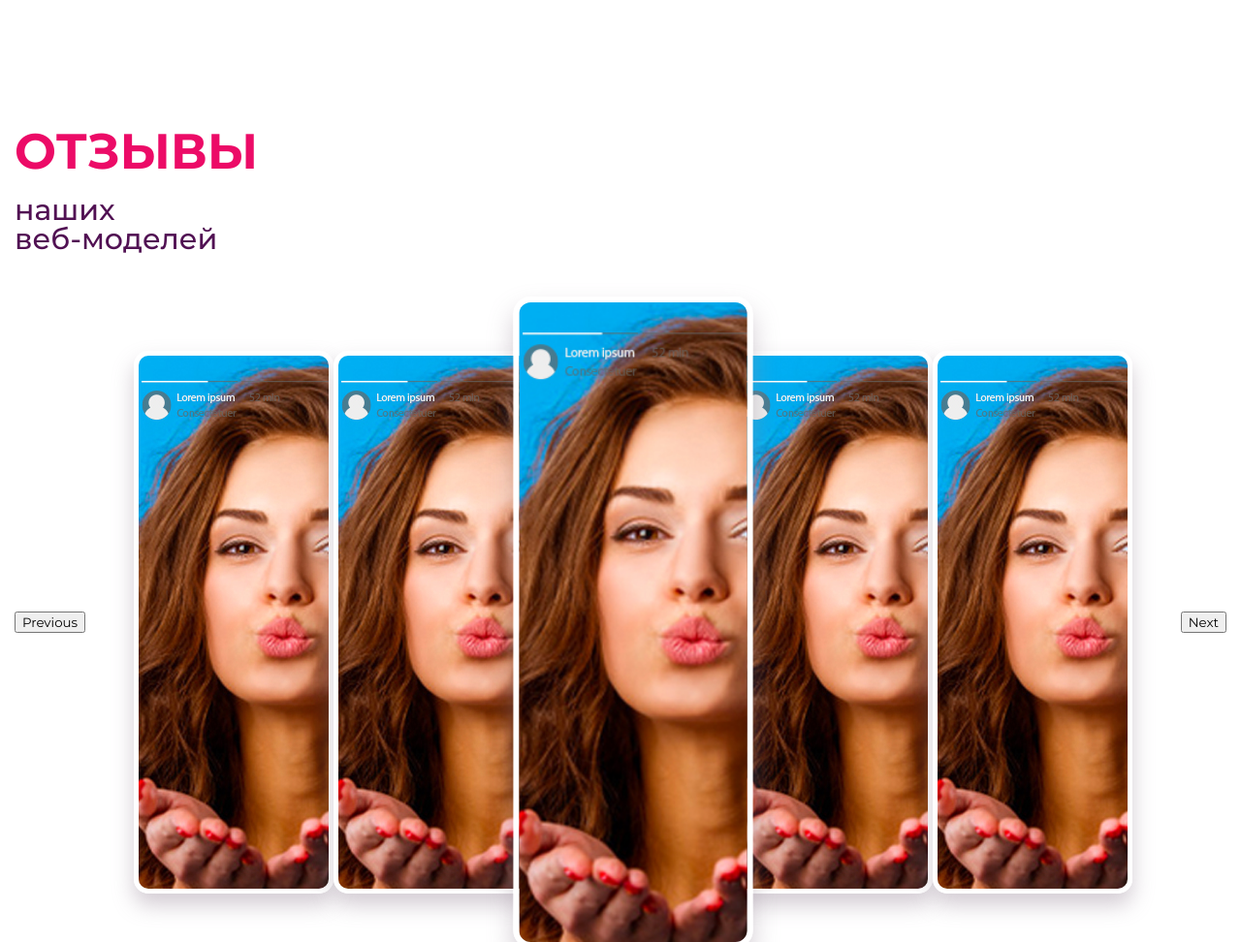
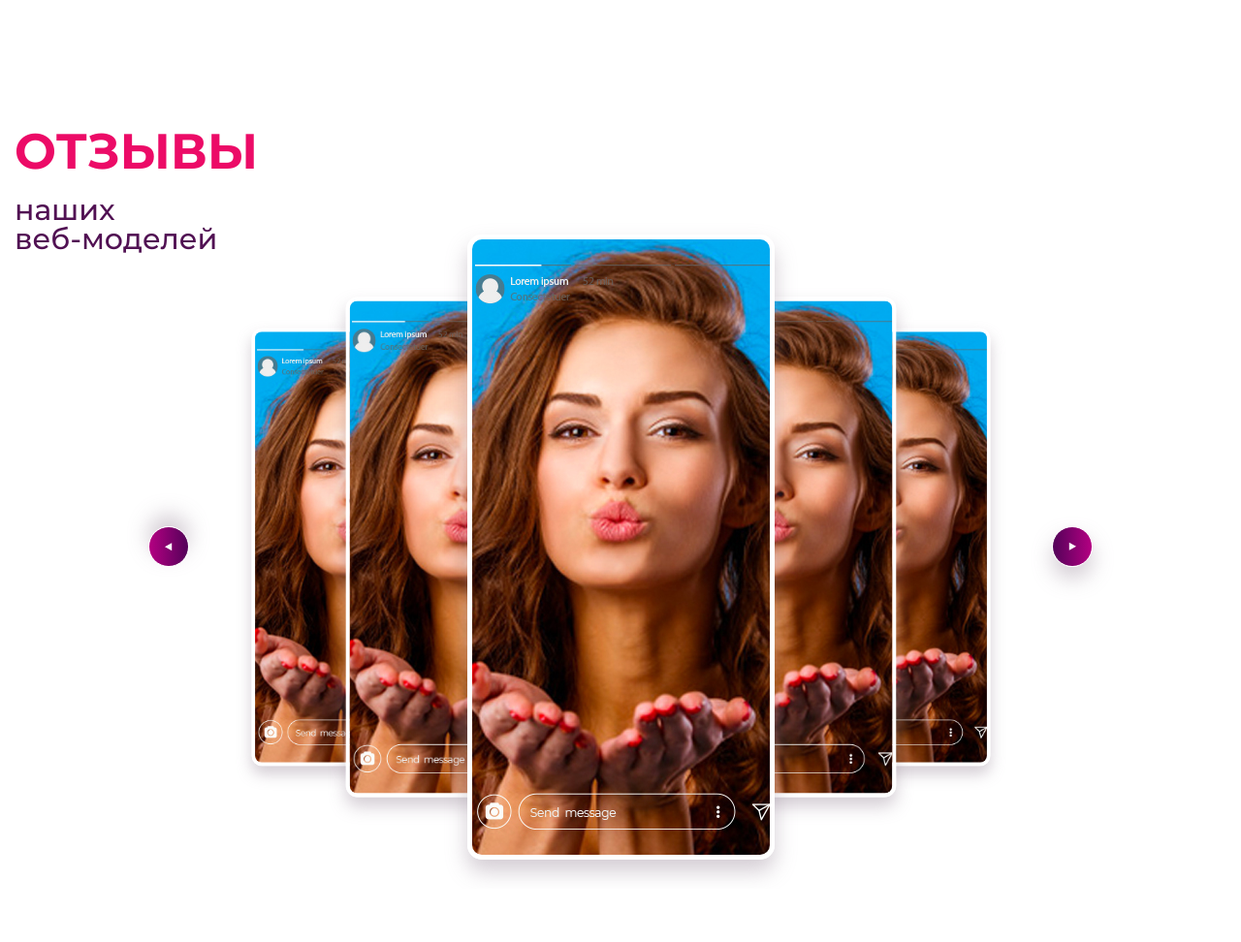
Before and after one commit to L1feed2/emotion, a plain HTML site: page index.html in a window 1280 px wide. Shown: the part 3120-4092 px from the top of the page at 97% size. Drawn offline with Linux system fonts and the light colour scheme; files whose address does not match are found by name.

Commit message:
Add files via upload

```diff
--- a/js/index.js
+++ b/js/index.js
@@ -36,6 +36,41 @@ moment(config);
 
 // слфйдер
 $('.slider__body').slick({
+  slidesToShow: 5,
+  rtl: false,
+  slidesToScroll: 2,
+  // infinite: true,
   centerMode: true,
-  slidesToShow: 5,
-})
+  variableWidth: true,
+  infinite: true,
+  focusOnSelect: true,
+  // touchMove: true,
+  nextArrow: '<div class="slider__arrow slider__next"><span class="icon-triangle-right"></span></div>',
+  prevArrow: '<div class="slider__arrow slider__prev"><span class="icon-triangle-right"></span></div>',
+  responsive: [
+    {
+      breakpoint: 700,
+      settings: {
+        slidesToShow: 3
+      }
+    },
+    {
+      breakpoint: 550,
+      settings: {
+        slidesToShow: 1,
+        appendArrows: '.slider__arrows',
+        animationSpeed: 1000
+      }
+    }
+  ]
+});
+// function slickPause() {
+// 	   $('.slider__body').slick('slickPause');
+// }
+// slickPause();
+// $('.slider__body').mouseover(function() {
+// 	   $('.slider__body').slick('slickPlay')
+// });
+// $('.slider__body').mouseout(function() {
+// 	   slickPause();
+// });
--- a/styles/scss/index.scss
+++ b/styles/scss/index.scss
@@ -47,7 +47,8 @@ $purple: #760025;
     border-radius: 2em;
     border-bottom: 0.2em solid $purple;
     min-width: max-content;
-    &:hover{
+
+    &:hover {
         filter: brightness(0.9);
     }
 }
@@ -257,11 +258,12 @@ $purple: #760025;
             margin-bottom: 20px;
             font-size: 56px;
             color: #e11d6d;
-            background: rgb(236,11,103);
-            background: -moz-linear-gradient(0deg, rgba(236,11,103,1) 0%, rgba(90,2,89,1) 100%);
-            background: -webkit-linear-gradient(0deg, rgba(236,11,103,1) 0%, rgba(90,2,89,1) 100%);
-            background: linear-gradient(0deg, rgba(236,11,103,1) 0%, rgba(90,2,89,1) 100%);
-            -webkit-background-clip: text; /* Обрезаем фон по тексту */
+            background: rgb(236, 11, 103);
+            background: -moz-linear-gradient(0deg, rgba(236, 11, 103, 1) 0%, rgba(90, 2, 89, 1) 100%);
+            background: -webkit-linear-gradient(0deg, rgba(236, 11, 103, 1) 0%, rgba(90, 2, 89, 1) 100%);
+            background: linear-gradient(0deg, rgba(236, 11, 103, 1) 0%, rgba(90, 2, 89, 1) 100%);
+            -webkit-background-clip: text;
+            /* Обрезаем фон по тексту */
             -webkit-text-fill-color: transparent;
         }
     }
@@ -412,79 +414,141 @@ $purple: #760025;
 }
 
 // slider
-.slider{
+.slider {
 
-    &__wrap{
+    &__wrap {
         padding-top: 165px;
         padding-bottom: 120px;
     }
 
-    &__title{
+    &__heading{
+        margin-bottom: -200px;
+    }
+
+    &__title {
         color: #ec0b67;
         margin-bottom: 20px;
     }
 
-    &__subtitle{
+    &__subtitle {
         color: #511153;
     }
 
-    &__body{
-        display: flex;
-        align-items: center;
+    .slick-list{
+        max-width: 750px;
     }
 
-    &__item{
+    &__body {
+        display: flex;
+        justify-content: center;
+        align-items: center;
+        position: relative;
+        z-index: 200;
+        padding: 0 0px;
+        max-width: 100%;
+        width: 100%;
+    }
+
+    &__arrow{
+        height: 40px;
+        width: 40px;
+        min-width: 40px;
+        border-radius: 50%;
+        border: 1px solid #fff;
+        display: flex;
+        justify-content: center;
+        align-items: center;
+        background-image: -moz-linear-gradient( 90deg, rgb(83,2,89) 0%, rgb(180,0,130) 100%);
+        background-image: -webkit-linear-gradient( 90deg, rgb(83,2,89) 0%, rgb(180,0,130) 100%);
+        background-image: -ms-linear-gradient( 90deg, rgb(83,2,89) 0%, rgb(180,0,130) 100%);
+        background-image: linear-gradient( 90deg, rgb(83,2,89) 0%, rgb(180,0,130) 100%);
+        box-shadow: 0px 12px 21px 0px rgba(156, 142, 157, 0.44);
+        color: #ffffff;
+    }
+
+    &__prev{
+        transform: scale(-1);
+        margin-right: 20px;
+
+    }
+
+    &__next{
+        margin-left: 20px;
+    }
+
+    &__item {
         transition: 0.3s;
-
-
-        // overflow: hidden;
-        &-wrap{
-            max-width: min-content;
-            margin: 0px auto;
-            transition: 0.3s;
-            overflow: hidden;
-            max-height: 550px;
-            border: 5px solid #fff;
-            border-radius: 15px;
-            box-shadow: 0px 12px 21px 0px rgba(156, 142, 157, 0.44);
-        }
-        &[aria-hidden="true"]{
+        position: relative;
+        border: 5px solid #fff;
+        border-radius: 15px;
+        box-sizing: border-box;
+        overflow: hidden;
+        box-shadow: 0px 12px 21px 0px rgba(156, 142, 157, 0.44);
+        &[aria-hidden="true"] {
             opacity: 0;
         }
     }
 
-    .slick-track{
-        padding: 100px 0;
-        // display: flex;
-        // align-items: center;
+    &__arrows{
+        display: flex;
+        justify-content: center;
     }
 
-    .slick-center{
-        z-index: 10;
-        max-height: 650px;
-        .slider__item-wrap{
-            transform: scale(1.2);
-        }
+    .slick-track{
+        padding: 30px 0;
     }
 
-    .slick-slide{
+
+    &__item.slick-slide {
+        transform: scale(0.7) translate(520px);
+    }
+
+    .slick-slide.slick-current {
+        opacity: 1;
+    }
+
+    &__item.slick-slide.slick-center+.slick-slide {
+        transform: scale(0.8) translate(-200px);
+        z-index: 10;
+    }
+
+    &__item.slick-slide.slick-center+.slick-slide+ &__item.slick-slide {
+        transform: scale(0.7) translate(-520px);
+        z-index: 5;
+    }
+
+    // &__item.slick-slide.slick-active {
+    //     transform: scale(0.8) translate(200px);
+    // }
+
+    &__item.slick-slide.slick-active:first {
+        transform: scale(0.8) translate(300px);
+    }
+
+    .slick-track > .slick-active + .slick-active{
+        transform: scale(0.8) translate(200px);
+    }
+
+    &__item.slick-slide.slick-center {
+        /* margin: 0 -10%; */
+        transform: scale(1) translate(000px) !important;
+        z-index: 30;
+    }
+
+    &__item.slick-slide.slick-center+.slick-slide {
+        transform: scale(0.8) translate(-200px);
+        z-index: 10;
+    }
+
+    &__item.slick-slide {
+        // width: 400px;
+        // height: 400px !important;
+        transition: transform .4s;
         position: relative;
     }
+}
 
-    // .slick-center + .slick-slide + .slick-slide{
-    //     opacity: 0;
-    // }
 
-    .slick-active{
-        &:first-of-type{
-            opacity: 0;
-        }
-    }
-
-    // .slick-center - .slick-slide - .slick-slide{
-    //     opacity: 0;
-    // }
-}
 
 // articles
 .articles {
@@ -584,47 +648,51 @@ $purple: #760025;
     background-size: cover;
     background-position: center center;
     color: #ffffff;
+
     &__body {
         display: flex;
         flex-direction: column;
         max-width: 750px;
     }
 
-    &__title{
+    &__title {
         margin-bottom: 15px;
     }
 
-    &__subtitle{
+    &__subtitle {
         margin-bottom: 30px;
     }
 
-    &__wrap{
+    &__wrap {
         padding-top: 85px;
         padding-bottom: 85px;
     }
 
-    textarea{
+    textarea {
         min-height: 200px;
         max-height: 200px;
     }
 
-    &__row{
+    &__row {
         display: flex;
         align-items: center;
         justify-content: flex-start;
         margin: 15px 0;
     }
 
-    &__file{
+    &__file {
         position: relative;
-        .form__label{
+
+        .form__label {
             margin-right: 30px;
         }
-        input{
+
+        input {
             z-index: -1;
             position: absolute;
         }
-        &-button{
+
+        &-button {
             white-space: nowrap;
             max-width: 280px;
             width: 100%;
@@ -638,18 +706,19 @@ $purple: #760025;
             color: #000000;
             border-bottom-width: 5px;
             // border-style: solid;
-            background-image: -moz-linear-gradient( 90deg, rgb(215,215,215) 0%, rgb(255,255,255) 100%);
-            background-image: -webkit-linear-gradient( 90deg, rgb(215,215,215) 0%, rgb(255,255,255) 100%);
-            background-image: -ms-linear-gradient( 90deg, rgb(215,215,215) 0%, rgb(255,255,255) 100%);
-            box-shadow: 0px 6px 0px 0px rgba(176, 169, 173, 0.004),0px 21px 68px 0px rgba(207, 200, 207, 0.45);
-            span{
+            background-image: -moz-linear-gradient(90deg, rgb(215, 215, 215) 0%, rgb(255, 255, 255) 100%);
+            background-image: -webkit-linear-gradient(90deg, rgb(215, 215, 215) 0%, rgb(255, 255, 255) 100%);
+            background-image: -ms-linear-gradient(90deg, rgb(215, 215, 215) 0%, rgb(255, 255, 255) 100%);
+            box-shadow: 0px 6px 0px 0px rgba(176, 169, 173, 0.004), 0px 21px 68px 0px rgba(207, 200, 207, 0.45);
+
+            span {
                 font-size: 26px;
                 margin-right: 15px;
             }
         }
     }
 
-    &__label{
+    &__label {
         min-width: max-content;
         display: inline-block;
         font-weight: 500;
@@ -667,6 +736,7 @@ $purple: #760025;
         margin-bottom: 15px;
         font-weight: 500;
         font-size: 16px;
+
         // max-width: 100%;
         // min-width: 100%;
         &::-webkit-input-placeholder {
@@ -676,27 +746,31 @@ $purple: #760025;
         &::-moz-placeholder {
             color: rgb(2, 2, 2);
         }
+
         // &::placeholder{
         //     color: #000;
         // }
     }
 
-    &__button{
+    &__button {
         font-size: 26px;
         text-align: center;
     }
 
-    &__accept{
+    &__accept {
         position: relative;
         margin-bottom: 40px;
-        input{
+
+        input {
             position: absolute;
             z-index: -1;
-            &:checked + label::before{
+
+            &:checked+label::before {
                 opacity: 1;
             }
         }
-        label{
+
+        label {
             width: 30px;
             min-width: 30px;
             height: 30px;
@@ -706,7 +780,8 @@ $purple: #760025;
             display: flex;
             justify-content: center;
             align-items: center;
-            &::before{
+
+            &::before {
                 content: '';
                 display: block;
                 width: 24px;
@@ -721,87 +796,90 @@ $purple: #760025;
 }
 
 // seo
-.seo{
+.seo {
 
-    &__heading{
+    &__heading {
         font-weight: 500;
         display: block;
         margin-bottom: 30px;
         line-height: 22px;
     }
 
-    section:not(:last-child){
+    section:not(:last-child) {
         margin-bottom: 80px;
     }
 
-    &__paragraph{
+    &__paragraph {
         display: block;
         line-height: 22px;
     }
 
-    &__checkBlock{
+    &__checkBlock {
         display: flex;
         flex-direction: column;
         margin: 25px 0;
     }
 
-    &__checkRow{
+    &__checkRow {
         display: block;
         margin-bottom: 15px;
         line-height: 22px;
-        &:last-child{
+
+        &:last-child {
             margin: 0;
         }
-        span{
+
+        span {
             margin-right: 10px;
             color: #e11d6d;
         }
     }
 
-    &__purple{
+    &__purple {
         color: #ec0b67;
         font-weight: bold;
     }
 
-    &__wrap{
+    &__wrap {
         padding-top: 65px;
         padding-bottom: 65px;
     }
 
-    &__body{
+    &__body {
         display: flex;
         justify-content: space-between;
         padding-bottom: 50px;
     }
 
-    &__miniCol{
+    &__miniCol {
         max-width: 650px;
         min-width: 280px;
         margin-right: 30px;
     }
 
-    &__bigCol{
+    &__bigCol {
         max-width: 780px;
         min-width: 350px;
     }
 
-    &__title{
+    &__title {
         font-size: 30px;
         color: #ec0b67;
         margin-bottom: 40px;
     }
 
-    &__bold{
+    &__bold {
         font-weight: bold;
         line-height: 22px;
     }
 }
 
 // footer
-.footer{
-    &__upper{
+.footer {
+    &__upper {
         border-top: 3px solid #F4F4F6;
-        &-wrap{
+
+        &-wrap {
             padding-top: 40px;
             padding-bottom: 50px;
             display: flex;
@@ -810,9 +888,10 @@ $purple: #760025;
         }
     }
 
-    &__lower{
+    &__lower {
         background: #f5f5f5;
-        &-wrap{
+
+        &-wrap {
             padding-top: 20px;
             padding-bottom: 20px;
             display: flex;
@@ -820,43 +899,49 @@ $purple: #760025;
             flex-wrap: wrap;
         }
 
-        &-text{
+        &-text {
             margin: 0px 10px;
         }
     }
 
-    &__logo{
+    &__logo {
         max-width: 390px;
         width: 100%;
         margin-right: 10px;
-        img{
+
+        img {
             width: 100%;
         }
     }
 
-    &__heading{
+    &__heading {
         margin-bottom: 15px;
     }
 
-    &__list{
+    &__list {
         max-width: 275px;
         width: 100%;
         margin-right: 20px;
         flex-shrink: 1;
-        &-body{
+
+        &-body {
             display: flex;
             justify-content: space-between;
             align-items: flex-start;
         }
-        &-col{
+
+        &-col {
             margin-right: 10px;
-            li{
+
+            li {
                 margin-bottom: 10px;
-                a{
+
+                a {
                     text-decoration: none;
                     color: #000000;
                     font-weight: 500;
-                    &:hover{
+
+                    &:hover {
                         text-decoration: underline;
                     }
                 }
@@ -864,45 +949,48 @@ $purple: #760025;
         }
     }
 
-    &__orderCall{
+    &__orderCall {
         max-width: 390px;
         width: 100%;
         margin-right: 20px;
     }
 
-    &__mail{
+    &__mail {
         display: flex;
         align-items: center;
         text-decoration: none;
         font-weight: bold;
         font-size: 24px;
         margin-bottom: 15px;
-        span{
+
+        span {
             margin-right: 20px;
         }
     }
 
-    &__socials{
+    &__socials {
         max-width: 100px;
         width: 100%;
         display: grid;
         grid-template-columns: repeat(2, 30px);
         justify-content: space-between;
         grid-gap: 25px;
-        &-item{
+
+        &-item {
             text-decoration: none;
-            color: rgb(205,46,98);
-            background: rgb(205,46,98);
-            background: -moz-linear-gradient(0deg, rgba(205,46,98,1) 0%, rgba(250,61,123,1) 100%);
-            background: -webkit-linear-gradient(0deg, rgba(205,46,98,1) 0%, rgba(250,61,123,1) 100%);
-            background: linear-gradient(0deg, rgba(205,46,98,1) 0%, rgba(250,61,123,1) 100%);
-            -webkit-background-clip: text; /* Обрезаем фон по тексту */
+            color: rgb(205, 46, 98);
+            background: rgb(205, 46, 98);
+            background: -moz-linear-gradient(0deg, rgba(205, 46, 98, 1) 0%, rgba(250, 61, 123, 1) 100%);
+            background: -webkit-linear-gradient(0deg, rgba(205, 46, 98, 1) 0%, rgba(250, 61, 123, 1) 100%);
+            background: linear-gradient(0deg, rgba(205, 46, 98, 1) 0%, rgba(250, 61, 123, 1) 100%);
+            -webkit-background-clip: text;
+            /* Обрезаем фон по тексту */
             -webkit-text-fill-color: transparent;
             font-size: 30px;
         }
     }
 
-    &__button{
+    &__button {
         font-size: 24px;
         font-weight: bold;
     }
--- a/styles/scss/media.scss
+++ b/styles/scss/media.scss
@@ -77,6 +77,12 @@
 
         &__mail{
             font-size: 20px;
+        }
+    }
+
+    .slider{
+        &__heading{
+            margin-bottom: -50px;
         }
     }
 }
@@ -278,6 +284,20 @@
             line-height: 35px;
         }
     }
+
+    .slider{
+        &__item{
+            max-width: 250px;
+            max-height: 500px;
+            &-wrap{
+                width: 100%;
+                height: 100%;
+                img{
+                    width: 100%;
+                }
+            }
+        }
+    }
 }
 
 @media screen and (max-width: 700px) {
@@ -432,6 +452,19 @@
             min-width: 280px;
         }
     }
+
+    .slider{
+        .slick-track>.slick-active{
+            transform: scale(0.8) translate(200px);
+        }
+        // &__item.slick-slide {
+        //     transform: scale(0.8) translate(200px) !important;
+        // }
+
+        &__body{
+            margin: 0px;
+        }
+    }
 }
 
 @media screen and (max-width: 550px){
@@ -484,6 +517,12 @@
 
         &__heading{
             text-align: center;
+        }
+    }
+
+    .slider{
+        &__heading{
+            margin-bottom: 0;
         }
     }
 }
@@ -640,4 +679,14 @@
             }
         }
     }
+
+    .slider{
+        &__title{
+            margin-bottom: 10px;
+        }
+
+        br{
+            display: none;
+        }
+    }
 }
```
Also changed, not shown: index.html (+2 -0 lines), styles/css/index.css, styles/css/media.css.
